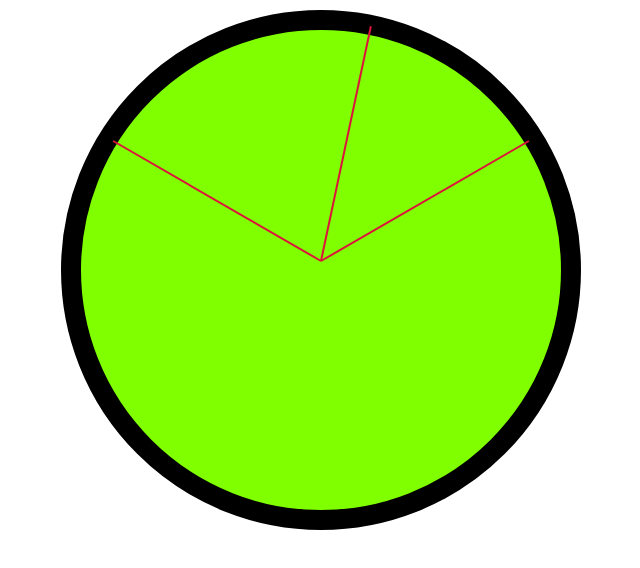
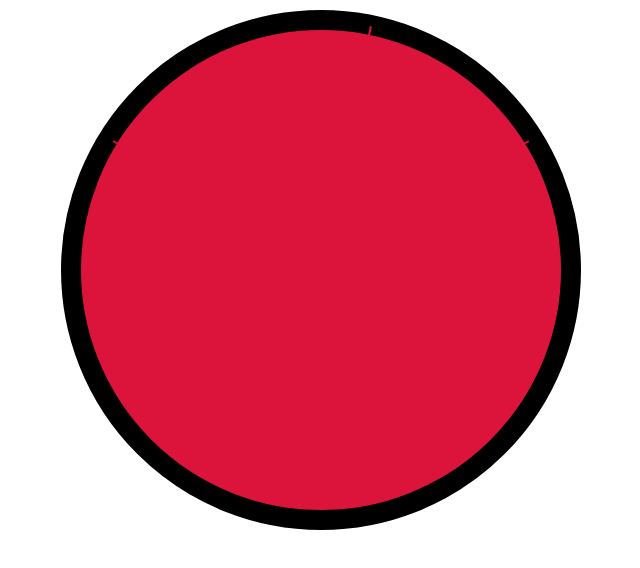
Before and after one commit to LalitKushwah/react-practice, a React (Create React App) app: page / in a window 1280 px wide. Shown: the top 568 px of the page, without its empty margins (319-959 px from the left). Built offline with nearby package versions, Linux system fonts and the light colour scheme.

Commit message:
change styling

```diff
--- a/src/App.css
+++ b/src/App.css
@@ -4,7 +4,7 @@
   border: 20px solid black;
   border-radius: 50%;
   margin: 10px auto;
-  background: chartreuse;
+  background: crimson;
 }
 .clock-face {
   position: relative;
```
